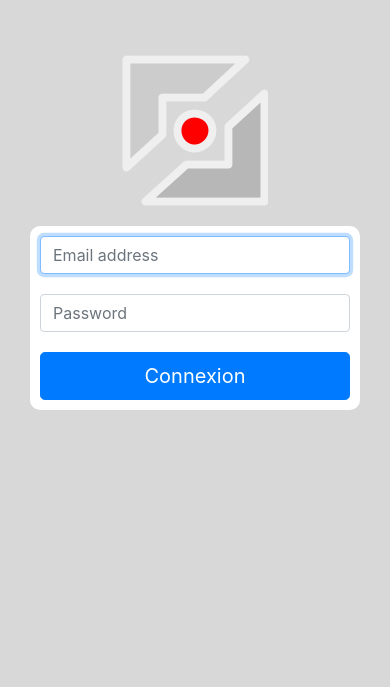
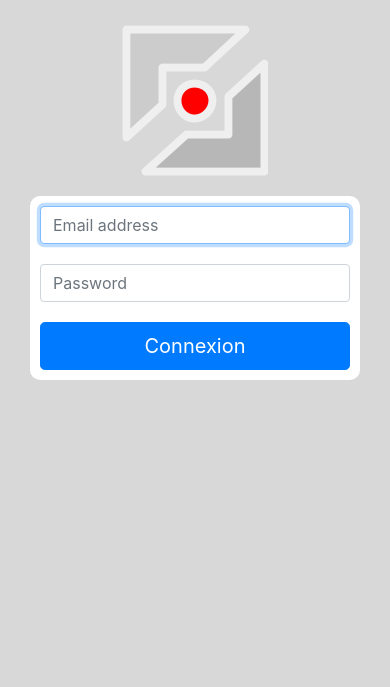
Before and after one commit to ledoux38/P13-Pydomus, a Django app: page /login/ in a window 390 px wide. Shown: the part 56-743 px from the top of the page. Run offline with Django 3.2, Linux system fonts and the light colour scheme; some libraries are stand-ins or nearby versions.

Commit message:
responsive error correction

```diff
--- a/domus/static/domus/css/creative.css
+++ b/domus/static/domus/css/creative.css
@@ -28,7 +28,7 @@ nav > a > strong
 
 .login > .row
 {
-  margin-top: 15%;
+  margin-top: 1.5em;
   text-align: center;
 }
 
```
